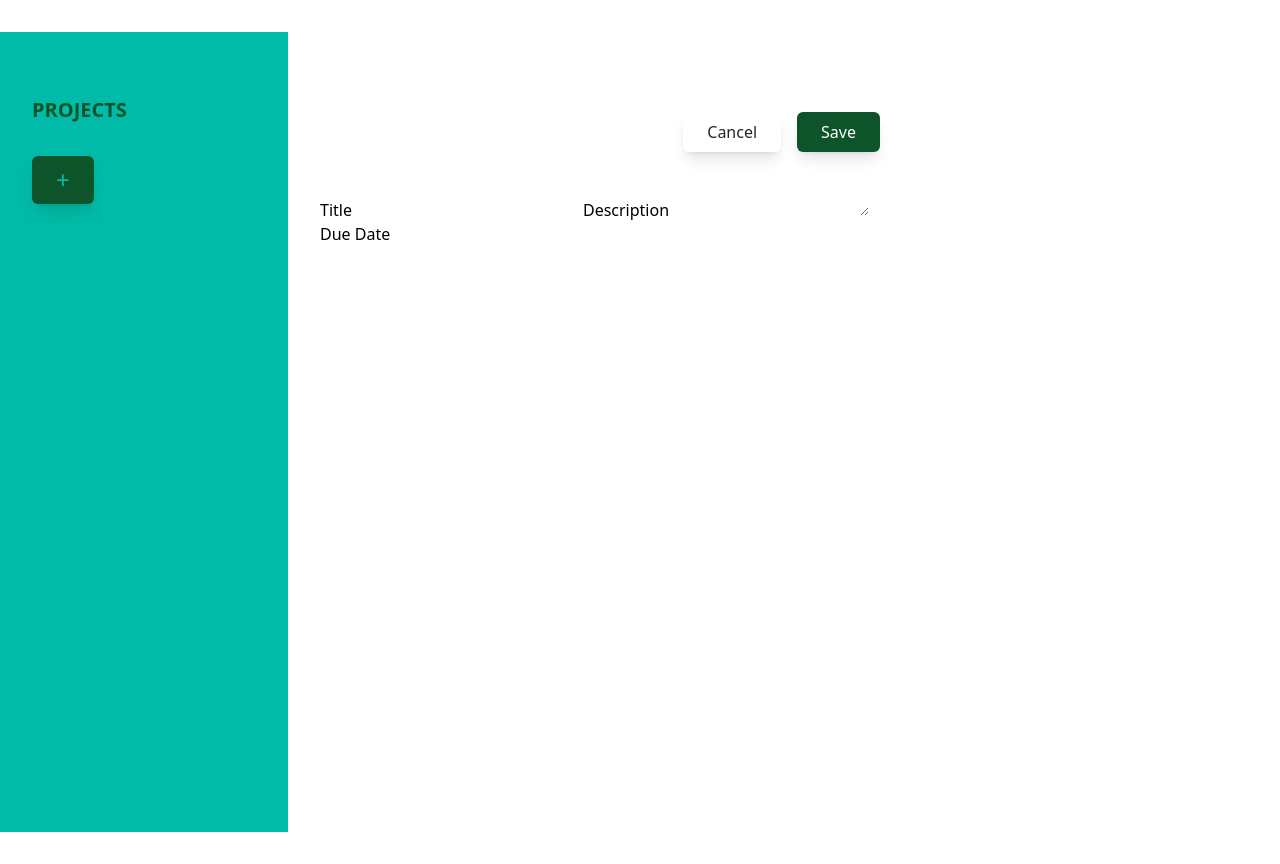
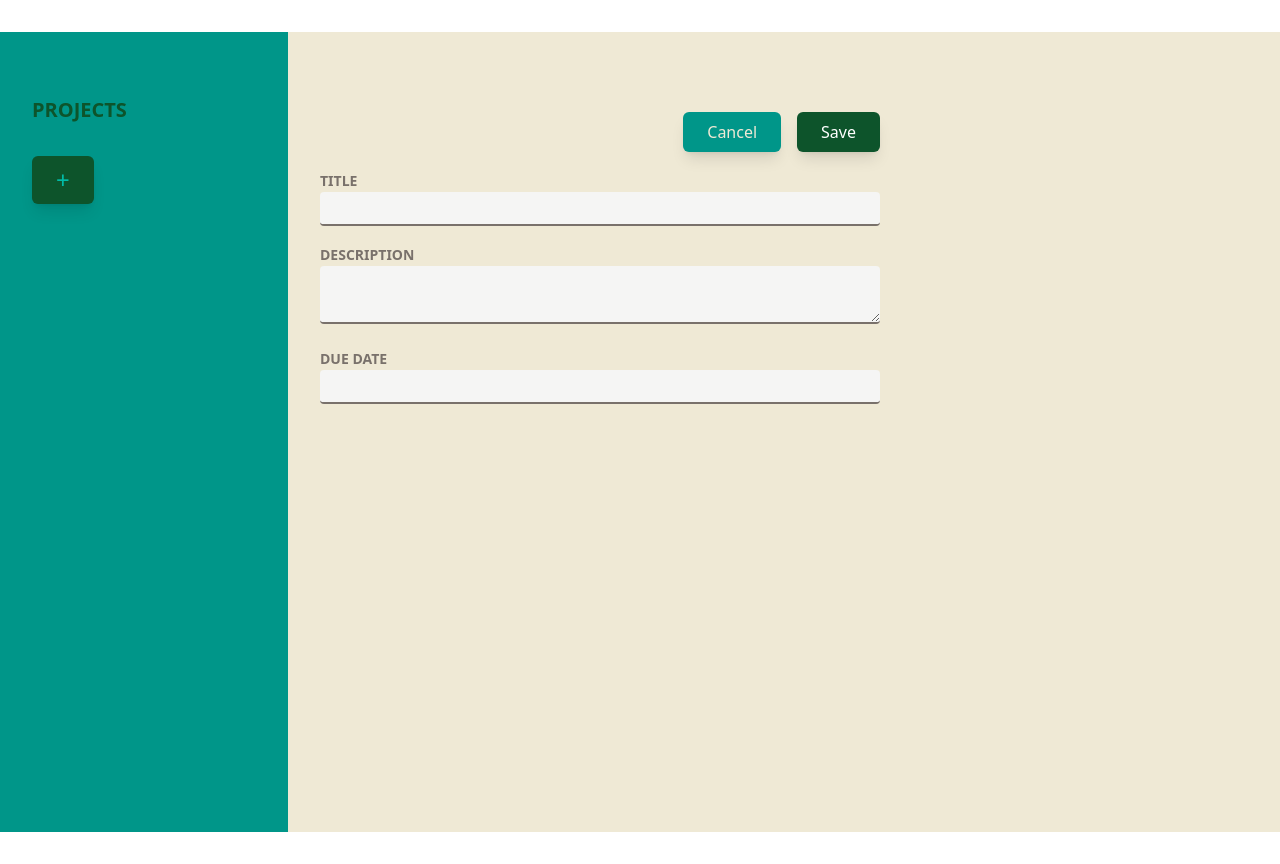
Before and after one commit to Diolemos/projects-manager, a React (Vite) app: page / in a window 1280 px wide. Built offline with nearby package versions, Linux system fonts and the light colour scheme.

Commit message:
update styles

```diff
--- a/src/App.jsx
+++ b/src/App.jsx
@@ -4,7 +4,7 @@ import NewProject from './components/NewProject'
 import SideBar from './components/SideBar'
 
 function App() {
- return(<main className='h-screen my-8 flex gap-8' >
+ return(<main className=' bg-[#EFE9D5] h-screen my-8 flex gap-8' >
   <SideBar/>
   <NewProject/>
  </main>)
--- a/src/components/Input.jsx
+++ b/src/components/Input.jsx
@@ -1,8 +1,9 @@
 export default function input({label,textarea,...props}){
+    const styles = "w-full p-1 border-b-2 rounded-sm border-stone-500 bg-stone-100 text-stone-500 focus:outline-none focus:border-stone-800"
     return (
-        <label >
-            {label}
-           { textarea ? <textarea {...props} /> : <input {...props} />}
-        </label>
+        <div className="{}flex flex-col gap-1 my-4" >
+          <label className="text-sm font-bold uppercase text-stone-500"> {label}</label>
+           { textarea ? <textarea className={styles} {...props} /> : <input className={styles} {...props} />}
+        </div>
     )
 }
--- a/src/components/NewProject.jsx
+++ b/src/components/NewProject.jsx
@@ -2,7 +2,7 @@ import Input from "./Input"
 export default function NewProject(){
     return (<div className="w-[35rem] mt-16" >
         <fieldset className="flex items-center justify-end gap-4 my-4" >
-            <button className="cursor-pointer px-6 py-2  text-stone-800  hover:text-stone-950  rounded-md shadow-lg transition-all duration-150 active:scale-90 active:shadow-md " >Cancel</button>
+            <button className="cursor-pointer bg-teal-600 text-[#EFE9D5] px-6 py-2    active:text-[#d3cebe]  rounded-md shadow-lg transition-all duration-150 active:scale-90 active:shadow-md " >Cancel</button>
             <button className="cursor-pointer text-white   bg-green-900 hover:bg-green-800 px-6 py-2 rounded-md shadow-lg transition-all duration-150 active:scale-90 active:shadow-md" >Save</button>
 
         </fieldset>
--- a/src/components/SideBar.jsx
+++ b/src/components/SideBar.jsx
@@ -1,6 +1,6 @@
 export default function SideBar() {
   return (
-    <aside className="w-1/3 px-8 py-16 bg-teal-500 text-green-900 md:w-72 h-full ">
+    <aside className="w-1/3 px-8 py-16 bg-teal-600 text-green-900 md:w-72 h-full ">
       <h2 className="mb-8 font-bold uppercase md:text-xl">Projects</h2>
       <div>
       <button className="cursor-pointer px-6 py-2 rounded-md text-teal-500 hover:text-teal-400 bg-green-900 hover:bg-green-800  text-2xl shadow-lg transition-all duration-150 active:scale-90 active:shadow-md">
```
